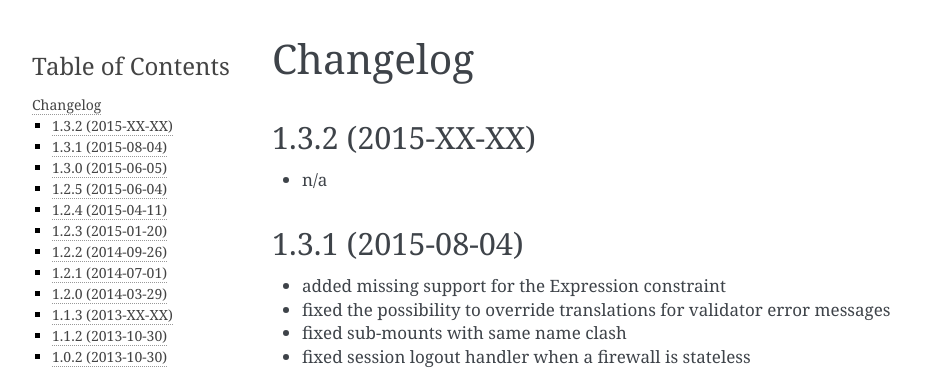
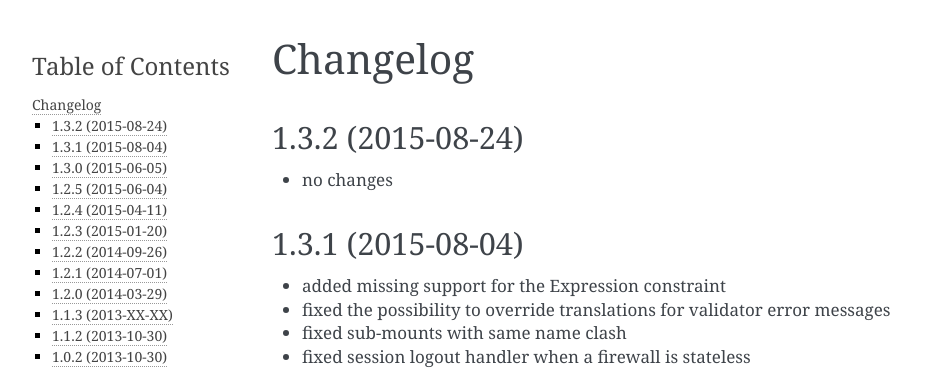
Before and after one commit to silexphp/Silex, a Sphinx documentation site: the page built from doc/changelog.rst, in a window 1280 px wide and 900 px high. Shown: the top 369 px of the window, without its empty margins (148-1097 px from the left). Built offline with Sphinx 7.4.7, drawn with Linux system fonts in a browser that asks for light colours.

Commit message:
updated CHANGELOG

```diff
--- a/doc/changelog.rst
+++ b/doc/changelog.rst
@@ -1,10 +1,10 @@
 Changelog
 =========
 
-1.3.2 (2015-XX-XX)
+1.3.2 (2015-08-24)
 ------------------
 
-* n/a
+* no changes
 
 1.3.1 (2015-08-04)
 ------------------
```
